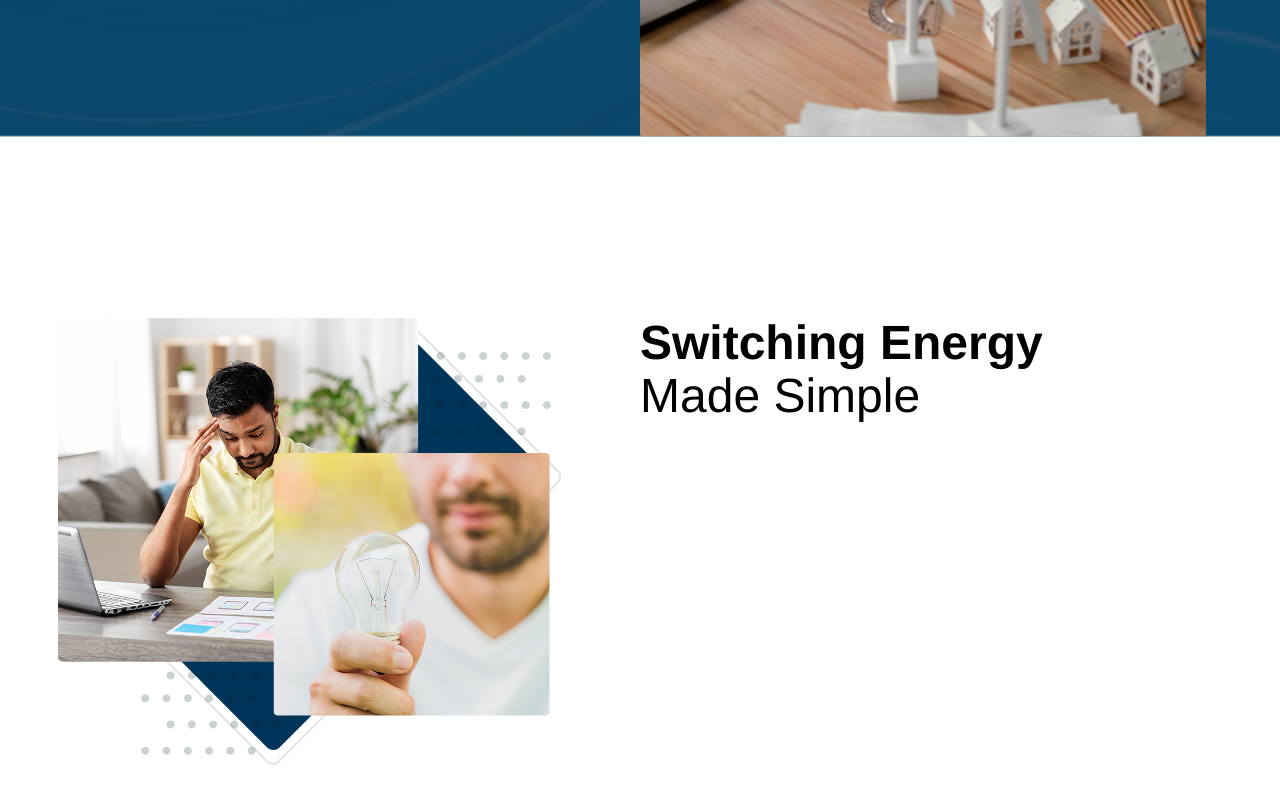
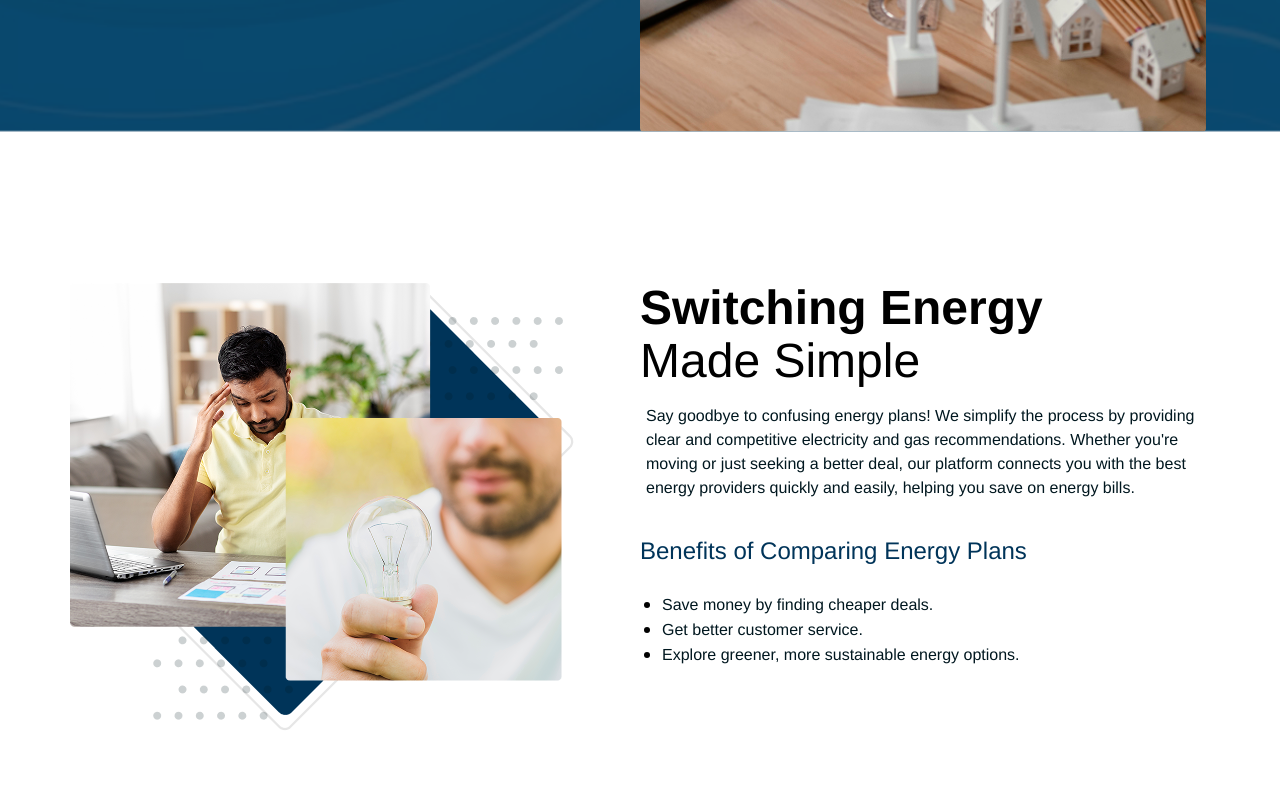
Before and after one commit to jatin-rajput563/react-central-bill, a React (Vite) app: page / in a window 1280 px wide. Shown: the part 880-1684 px from the top of the page. Built offline with nearby package versions, Linux system fonts and the light colour scheme; a web font is replaced by a local one.

Commit message:
energy-section-complete

```diff
--- a/src/components/Energy.jsx
+++ b/src/components/Energy.jsx
@@ -1,18 +1,34 @@
 import React from 'react'
 import mainImg from '../images/png/energy-mian-img.png'
 import CommonHeadText from './common/CommonHeadText'
+import CommonPara from './common/CommonPara'
 
 const Energy = () => {
     return (
         <>
-            <div className="min-h-screen pt-[180px]">
-                <div className="max-w-[1140px] mx-auto">
+            <div className="py-[150px]">
+                <div className="max-w-[1140px] mx-auto px-3">
                     <div className="flex flex-row flex-wrap -mx-3 ">
-                        <div className="w-6/12">
-                            <img src={mainImg} alt="main-img" />
+                        <div className="w-full min-lg:w-6/12">
+                            <img className='max-lg:mx-auto flex' src={mainImg} alt="main-img" />
                         </div>
-                        <div className="w-6/12">
-                            <CommonHeadText HeadText="Made Simple" FrontSpan="Switching Energy" HeadClass=" !text-black max-w-[409px]"/>
+                        <div className="w-full min-lg:w-6/12">
+                            <CommonHeadText HeadText="Made Simple" FrontSpan="Switching Energy" HeadClass=" !text-black max-w-[409px] max-lg:text-center max-lg:mx-auto max-lg:mt-[20px]" />
+                            <CommonPara text="Say goodbye to confusing energy plans! We simplify the process by providing clear and competitive electricity and gas recommendations. Whether you're moving or just seeking a better deal, our platform connects you with the best energy providers quickly and easily, helping you save on energy bills." textClass=" !text-[#00171F] max-w-[558px] !leading-[150%] pt-[16px] max-lg:text-center mx-auto" />
+                            <p className='font-normal family text-[24px] leading-[110%] text-[#003459] m-0 pt-[38px] max-lg:text-center mx-auto max-lg:mt-[20px]'>Benefits of Comparing Energy Plans</p>
+                            <div className='max-lg:justify-center max-lg:flex max-lg:items-center'>
+                                <ul className='list-disc pt-[28px] pl-[22px]'>
+                                    <li>
+                                        <p className='font-normal text-[16px] leading-[150%] text-[#00171F] m-0 family'>Save money by finding cheaper deals.</p>
+                                    </li>
+                                    <li>
+                                        <p className='font-normal text-[16px] leading-[150%] text-[#00171F] m-0 family'>Get better customer service.</p>
+                                    </li>
+                                    <li>
+                                        <p className='font-normal text-[16px] leading-[150%] text-[#00171F] m-0 family'>Explore greener, more sustainable energy options.</p>
+                                    </li>
+                                </ul>
+                            </div>
                         </div>
                     </div>
                 </div>
--- a/src/components/common/CommonButton.jsx
+++ b/src/components/common/CommonButton.jsx
@@ -1,9 +1,9 @@
 import React from 'react'
 
-const CommonButton = ({ btnText, btnClass }) => {
+const CommonButton = ({ btnText, btnClass,WhiteSvg }) => {
     return (
         <div>
-            <button className={`font-family-primary font-semibold leading-[150%] text-white border-0 bg-[#2C49FE] py-[11px] px-[28px] rounded-3xl cursor-pointer transition-all duration-200 ease-linear hover:bg-[white] hover:text-[#2C49FE] ${btnClass}`}>{btnText}</button>
+            {/* <button className={`font-family-primary font-semibold leading-[150%] text-white border-0 bg-[#2C49FE] py-[11px] px-[28px] rounded-3xl cursor-pointer transition-all duration-200 ease-linear hover:bg-[white] hover:text-[#2C49FE] ${btnClass}`}>{btnText} <span>{WhiteSvg}</span><span>{BlackSvg}</span></button> */}
         </div>
     )
 }
```
